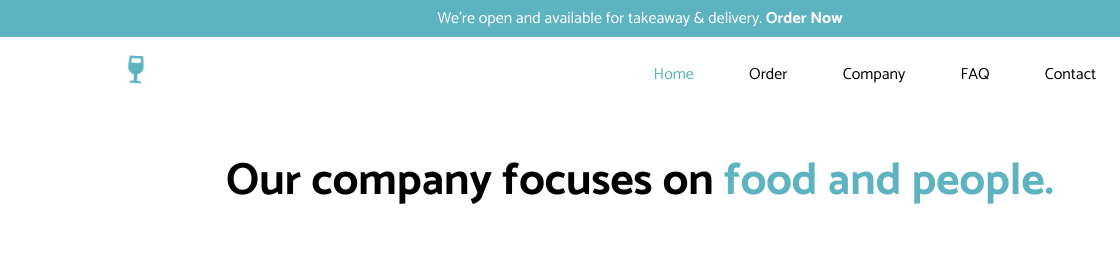
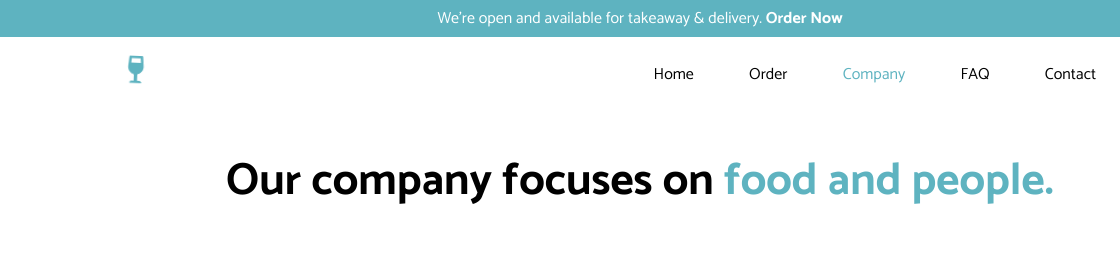
Before and after one commit to AnochiwaAlfred/zubbyburgers, a plain HTML site: page company.html in a window 1280 px wide. Shown: the top 280 px of the page, 0-1120 px from the left. Drawn offline with Linux system fonts and the light colour scheme.

Commit message:
Add files via upload

```diff
--- a/company.html
+++ b/company.html
@@ -29,13 +29,13 @@
 
                 <ul class="nav-links flex" id="nav-links">
                     <a href="#">
-                        <li class="nav-links_item active">Home</li>
+                        <li class="nav-links_item">Home</li>
                     </a>
                     <a href="order.html">
                         <li class="nav-links_item">Order</li>
                     </a>
                     <a href="company.html">
-                        <li class="nav-links_item">Company</li>
+                        <li class="nav-links_item active">Company</li>
                     </a>
                     <a href="faq.html">
                         <li class="nav-links_item">FAQ</li>
```
